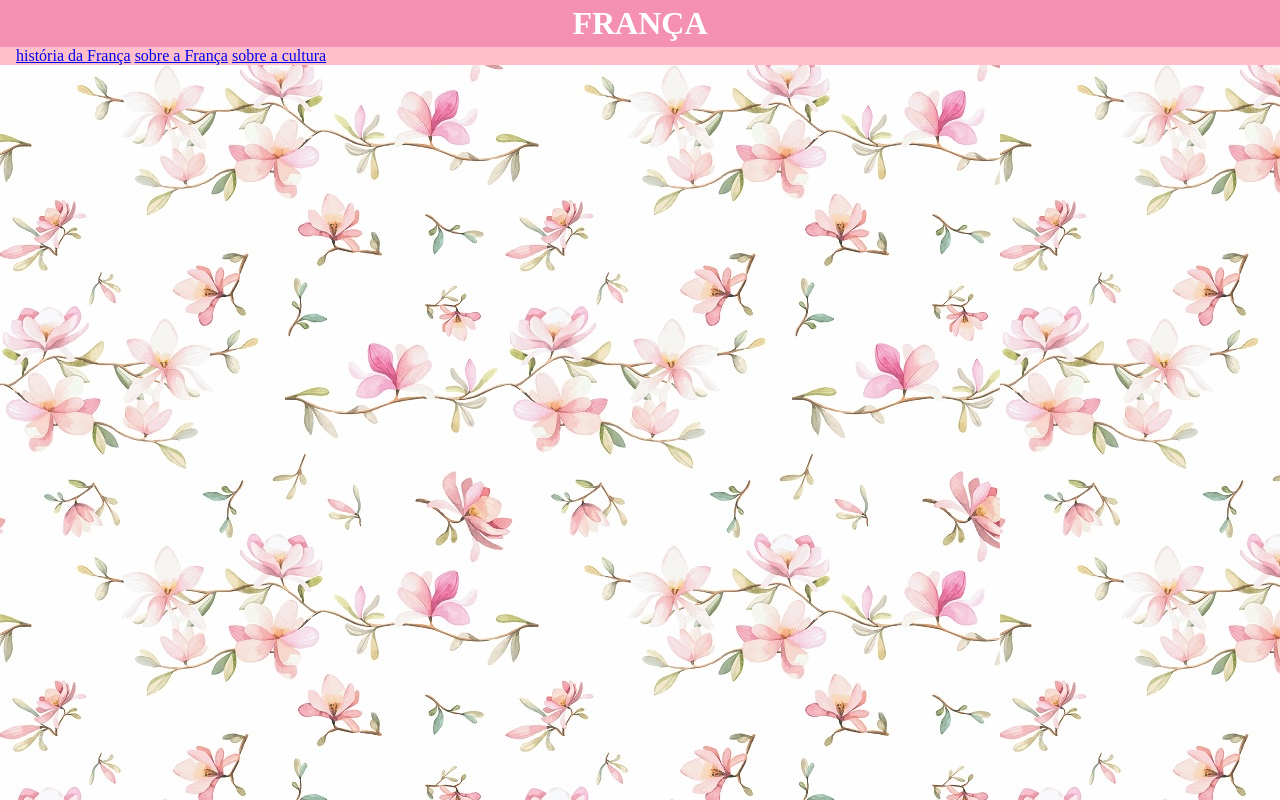
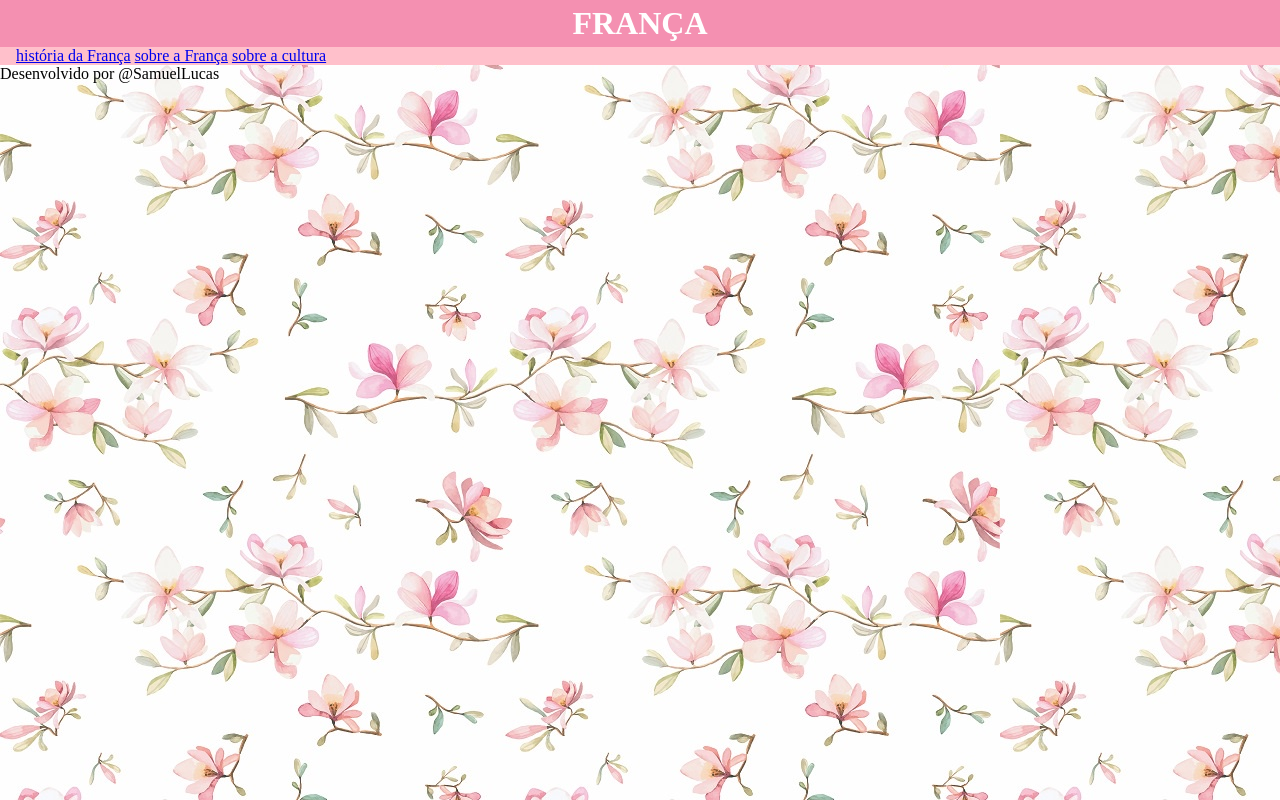
Before and after one commit to BenjiSw3ets/fabrica-sites, a plain HTML site: page index.html in a window 1280 px wide. Drawn offline with Linux system fonts and the light colour scheme.

Commit message:
mudanças

```diff
--- a/index.html
+++ b/index.html
@@ -17,5 +17,6 @@
             <li><a href="./cultura.html">sobre a cultura</a></li>
         </ul>
     </nav>
+    <footer>Desenvolvido por @SamuelLucas</footer>
 </body>
 </html>
```
